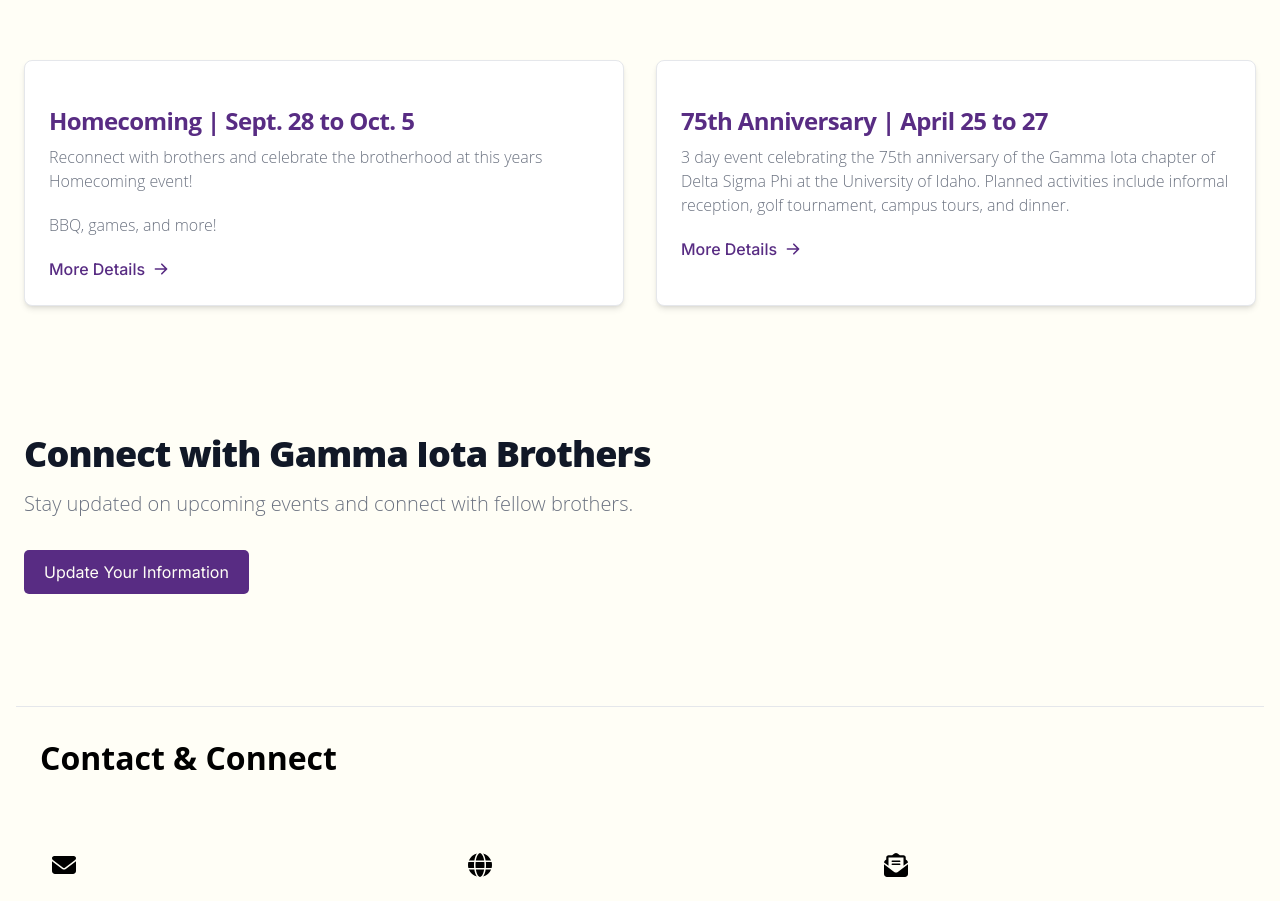
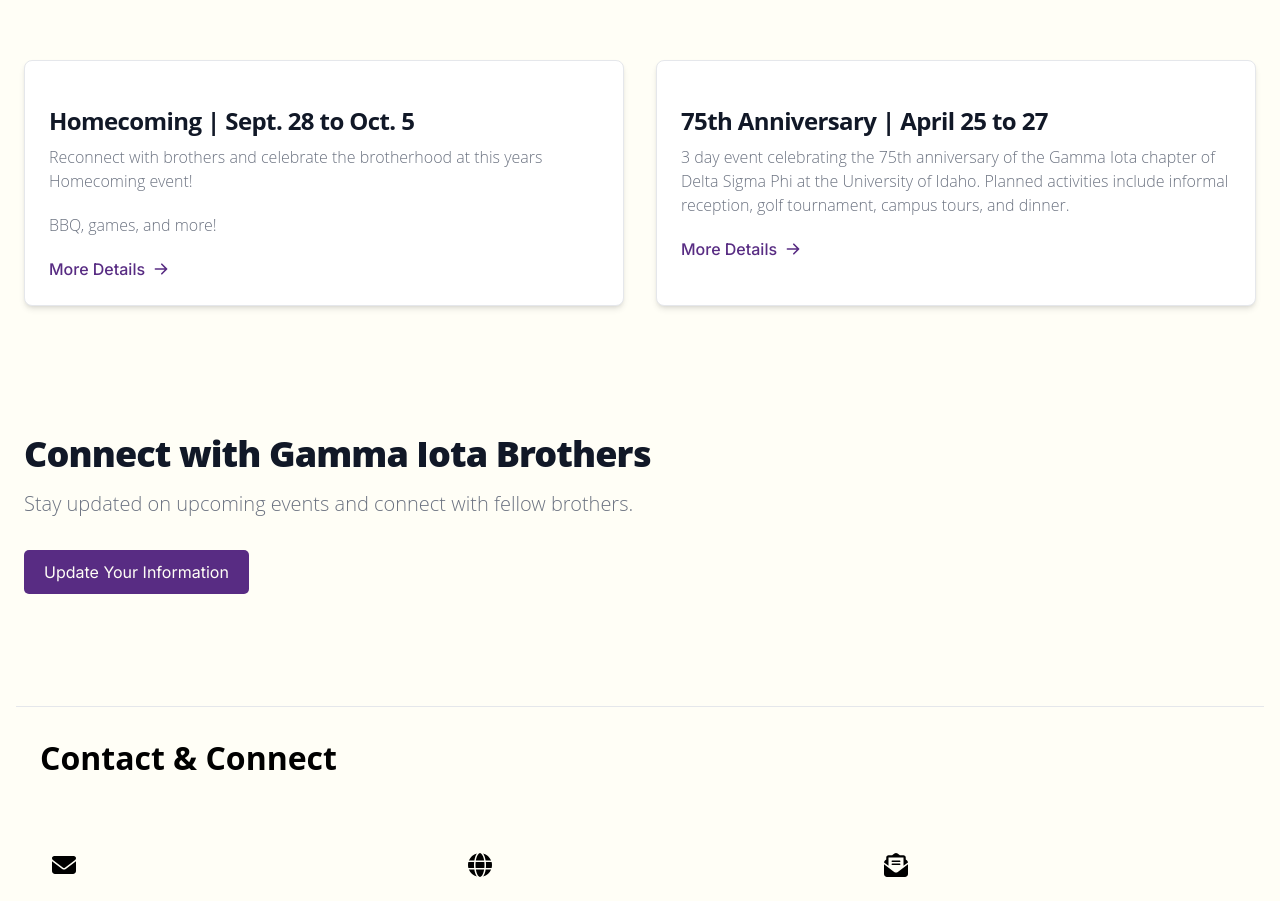
Before and after one commit to MSBivens/dsp, a Next.js app in the folder dsp/: page /events in a window 1280 px wide. Shown: the part 919-1820 px from the top of the page. Built offline with nearby package versions, Linux system fonts and the light colour scheme.

Commit message:
linking update

```diff
--- a/dsp/src/app/components/upcomingEvents.jsx
+++ b/dsp/src/app/components/upcomingEvents.jsx
@@ -11,7 +11,7 @@ export default function upcomingEvents() {
           <article class="p-6 bg-white rounded-lg border border-gray-200 shadow-md dark:bg-gray-800 dark:border-gray-700">
             <div class="flex justify-between items-center mb-5 text-gray-500"></div>
             <h2 class="mb-2 text-2xl font-bold tracking-tight text-gray-900 dark:text-white">
-              <a href="#">Homecoming | Sept. 28 to Oct. 5</a>
+              Homecoming | Sept. 28 to Oct. 5
             </h2>
             <p class="mb-5 font-light text-gray-500 dark:text-gray-400">
               Reconnect with brothers and celebrate the brotherhood at this
@@ -22,7 +22,7 @@ export default function upcomingEvents() {
             </p>
             <div class="flex justify-between items-center">
               <a
-                href="#"
+                href="https://www.uidaho.edu/events/signature-events/homecoming"
                 class="inline-flex items-center font-medium text-primary-600 dark:text-primary-500 hover:underline"
               >
                 More Details
@@ -44,7 +44,7 @@ export default function upcomingEvents() {
           <article class="p-6 bg-white rounded-lg border border-gray-200 shadow-md dark:bg-gray-800 dark:border-gray-700">
             <div class="flex justify-between items-center mb-5 text-gray-500"></div>
             <h2 class="mb-2 text-2xl font-bold tracking-tight text-gray-900 dark:text-white">
-              <a href="#">75th Anniversary | April 25 to 27 </a>
+              75th Anniversary | April 25 to 27
             </h2>
             <p class="mb-5 font-light text-gray-500 dark:text-gray-400">
               3 day event celebrating the 75th anniversary of the Gamma Iota
@@ -54,7 +54,7 @@ export default function upcomingEvents() {
             </p>
             <div class="flex justify-between items-center">
               <a
-                href="#"
+                href="https://www.facebook.com/events/998261511948747"
                 class="inline-flex items-center font-medium text-primary-600 dark:text-primary-500 hover:underline"
               >
                 More Details
```
